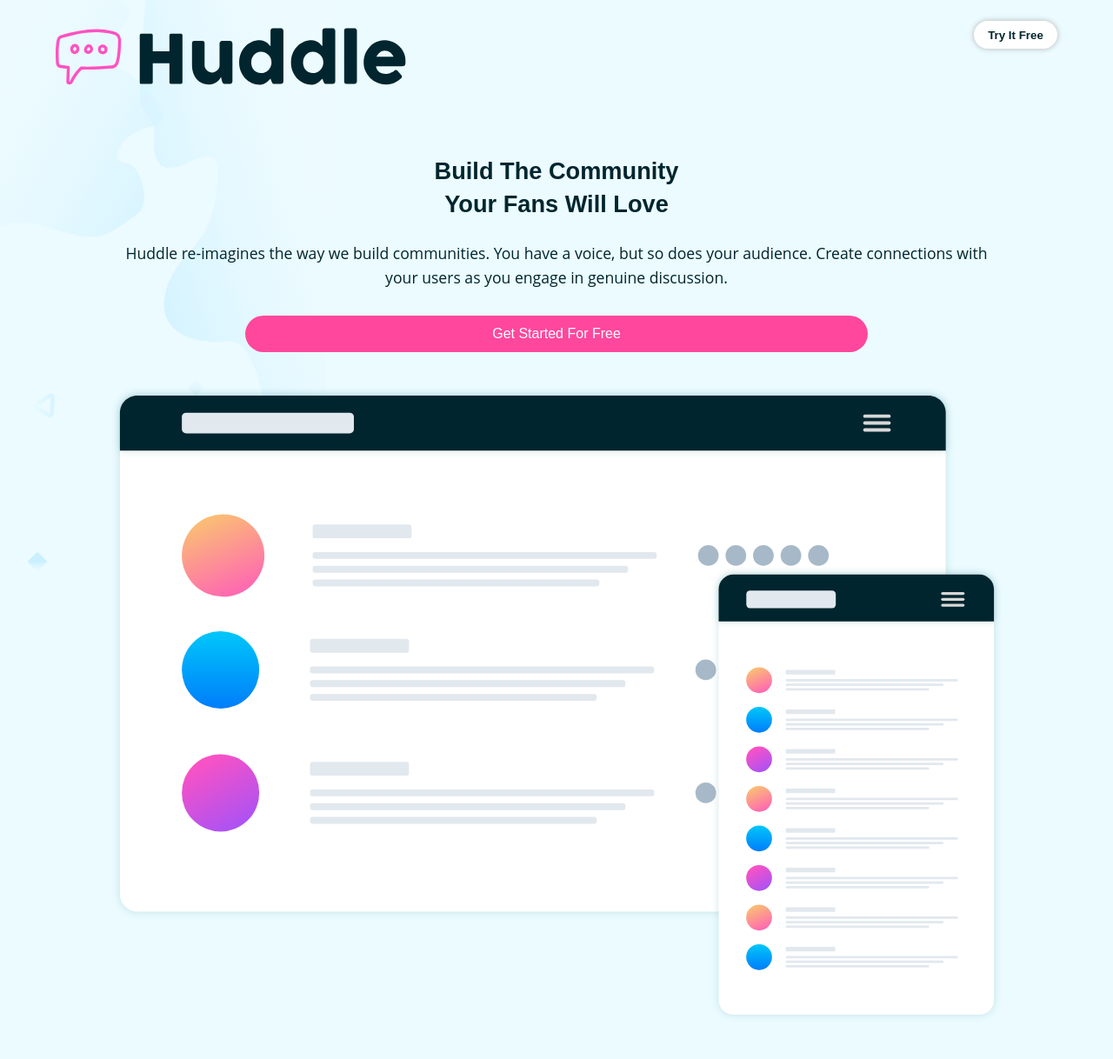
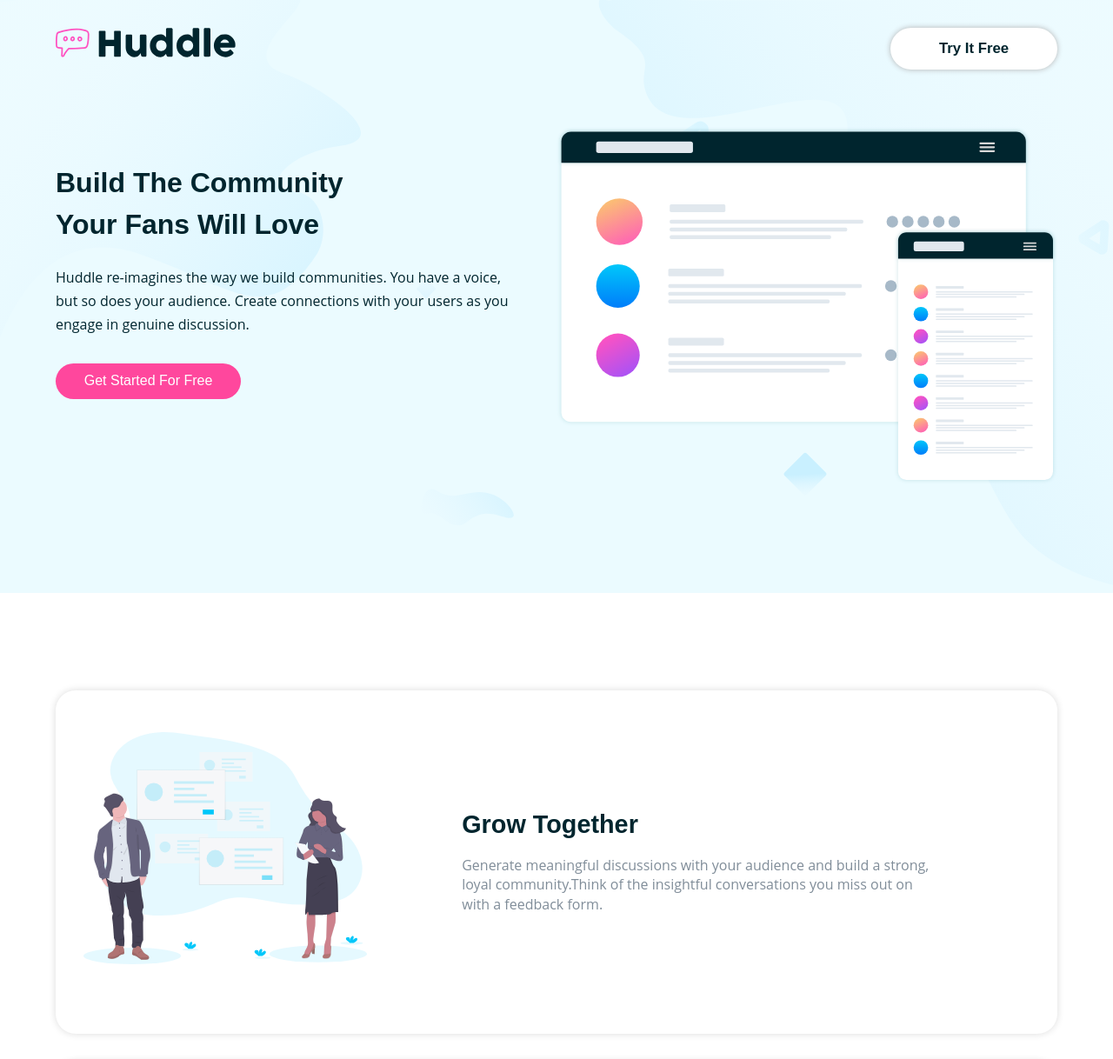
Before and after one commit to mihneagtt/HuddleAlternatingBlocks, a plain HTML site: page index.html in a window 1280 px wide. Shown: the top 1218 px of the page at 87% size. Drawn offline with Linux system fonts and the light colour scheme; a web font is replaced by a local one.

Commit message:
Add files via upload

```diff
--- a/index.html
+++ b/index.html
@@ -12,35 +12,43 @@
 <body>
   <div class="background">
     <header>
-      <img src="images/logo.svg" alt="logo">
-      <button>Try It Free</button>
+      <img  class="logo" src="images/logo.svg" alt="logo">
+      <button><a href="https://github.com" target="_blank">Try It Free</a></button>
     </header>
     <div class="firstSection">
+      <div class="firstSectionText">
         <h1>Build The Community <br>Your Fans Will Love</h1>
         <h2>Huddle re-imagines the way we build communities. You have a voice, but so does your audience. Create connections with your users as you engage in genuine discussion.</h2>
-      <button>Get Started For Free</button>
+        <button><a href="https://github.com" target="_blank">Get Started For Free</a></button>
+      </div>
       <img class="firstImage" src="images/illustration-mockups.svg" alt="mockups">
     </div>
   </div>
   <div class="block">
     <img class="blockImage" src="images/illustration-grow-together.svg" alt="Grow Together">
+    <div class="blockText">
       <h3>Grow Together</h3>
       <p>Generate meaningful discussions with your audience and build a strong, loyal community.Think of the insightful conversations you miss out on with a feedback form.</p>
     </div>
-  <div class="block">
+  </div>
+  <div class="block secondBlock">
     <img class="blockImage" src="images/illustration-flowing-conversation.svg" alt="Flowing Conversations">
+    <div class="blockText">
       <h3>Flowing Conversations</h3>
       <p>You wouldn't paginate a conversation in real life, so why do it online? Our threads have just-in-time loading for a more natural flow.</p>
     </div>
+  </div>
   <div class="block">
     <img class="blockImage" src="images/illustration-your-users.svg" alt="Your Users">
+    <div class="blockText">
       <h3>Your Users</h3>
       <p>It takes no time at all to integrate Huddle with your app's authentication solution. This means, once signed in to your app, your users can start chatting immediately.</p>
+    </div>
   </div>
   <div class="bottom">
     <div class="lastBlock">
       <h3>Ready To Build Your Community?</h3>
-      <button>Get Started For Free</button>
+      <button><a href="https://github.com" target="_blank">Get Started For Free</a></button>
     </div>
     <img class="bottomLogo" src="images/logo.svg" alt="logo">
     <div class="gridBottom">
--- a/style/style.css
+++ b/style/style.css
@@ -2,6 +2,10 @@
 	margin: 0;
 	padding: 0;
 	box-sizing: border-box;
+}
+a{
+	text-decoration: none;
+	color: inherit;
 }
 h1{
 	font-family: 'Poppins', sans-serif;
@@ -38,7 +42,7 @@ header{
 	width: 90%;
 	margin: auto;
 }
-header img{
+.logo{
 	width: 35%;
 	height: auto;
 	padding-top: 0.5rem;
@@ -134,36 +138,134 @@ header button{
 	filter: invert(100%) sepia(0%) saturate(2%) hue-rotate(171deg) brightness(109%) contrast(101%);;
 }
 .gridBottom{
-	display:grid;
+	display: grid;
 	grid-template-columns: auto auto;
 	grid-gap: 2rem;
-	column-gap:1.1rem;
+	column-gap: 1.1rem;
 
 }
 .gridBottom img{
 	padding-left: 1.3rem;
 }
 .gridBottom p{
-	color:#fff;
-	width:81%;
+	color: #fff;
+	width: 81%;
 }
 .bottomNav{
-	color:#fff;
-	padding-top:2rem;
-	padding-left:1.3rem;
+	color: #fff;
+	padding-top: 2rem;
+	padding-left: 1.3rem;
 	list-style: none;
 	line-height: 2.5rem;
 	font-family: 'Open Sans', sans-serif;
-	font-size:1.3rem;
+	font-size: 1.3rem;
 }
 .bottomNav li{
 	cursor: pointer;
 }
 footer{
-	font-size:0.7rem;
+	font-size: 0.7rem;
 	font-family: 'Open Sans', sans-serif;
 	color: #fff;
-	padding-top:4rem;
+	padding-top: 4rem;
 	padding-bottom: 1rem;
 	text-align: center;
 }
+@media (min-width: 1024px){
+	h1{
+		font-size: 2rem;
+		line-height: 3rem;
+	}
+	h2{
+		font-size: 1rem;
+	}
+	h3{
+		font-size: 1.8rem;
+	}
+	p{
+		line-height: 1.4rem;
+	}
+	.logo{
+		width: 18%;
+	}
+	header button{
+		margin-top: 0.5rem;
+		height: 3rem;
+		width: 12rem;
+		font-size: 1.05rem;
+	}
+	.background{
+		background-image: url('../images/bg-hero-desktop.svg');
+		background-size: cover;
+		margin-bottom: 7rem;
+	}
+	.firstSection{
+		flex-direction: row;
+		width: 90%;
+	}
+	.firstSectionText{
+		padding-top: 2.5rem;
+		padding-right: 2.7rem;
+		text-align: left;
+	}
+	.firstImage{
+		height: auto;
+		width: 50%;
+		padding-top: 0rem;
+	}
+	.firstSectionText button{
+		width: 40%;
+		cursor: pointer;
+	}
+	.block{
+		display: flex;
+	}
+	.blockImage{
+		width: 30%
+	}
+	.blockText{
+		height: 50%;
+		width: 50%;
+		margin: auto;
+		text-align: left;
+	}
+	.secondBlock .blockText{
+		order: 1;
+	}
+	.secondBlock .blockImage{
+		order: 2;
+	}
+	.lastBlock{
+		width: 35%;
+	}
+	.lastBlock button{
+		width: 45%;
+		cursor: pointer;
+	}
+	.bottomLogo{
+		padding-left: 4rem;
+		width: 17%;
+	}
+	.bottomNav{
+		display: inline-grid;
+		grid-template-columns: auto auto;
+		grid-gap: 1.3rem 7rem;
+		padding-left: 9.5rem;
+
+	}
+	.gridBottom{
+		display: inline-grid;
+		width: 30%;
+		padding-left: 5rem;
+	}
+	button:hover{
+		transform: scale(1.01);
+	}
+	button:active{
+		transform: scale(0.99);
+	}
+	button:focus{
+		outline: none;
+	}
+
+}
```
Lines whose indentation alone changed are shown as unchanged.
